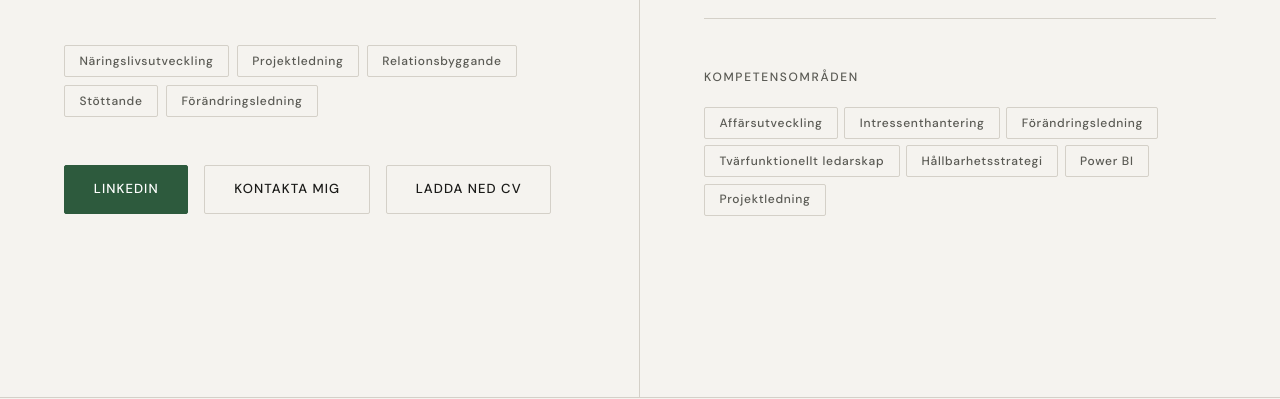
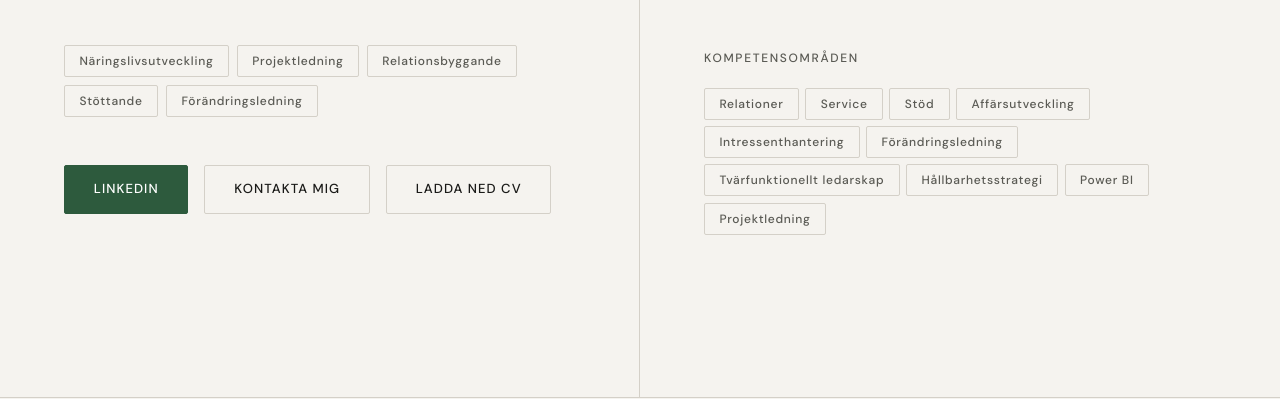
Before and after one commit to CarlRugfelt/carlrugfelt.github.io, a plain HTML site: page index.html in a window 1280 px wide. Shown: the part 403-802 px from the top of the page. Drawn offline with nearby package versions, Linux system fonts and the light colour scheme; a web font is replaced by a local one.

Commit message:
Add expertise tags to expertise block in HTML

```diff
--- a/index.html
+++ b/index.html
@@ -567,6 +567,9 @@
       <div class="expertise-block">
         <p class="expertise-label" data-i18n="expertise_label">Kompetensområden</p>
         <div class="expertise-tags">
+          <span class="pill" data-i18n="exp_tag1">Relationer</span>
+          <span class="pill" data-i18n="exp_tag1">Service</span>
+          <span class="pill" data-i18n="exp_tag1">Stöd</span>
           <span class="pill" data-i18n="exp_tag1">Affärsutveckling</span>
           <span class="pill" data-i18n="exp_tag2">Intressenthantering</span>
           <span class="pill" data-i18n="exp_tag3">Förändringsledning</span>
```
